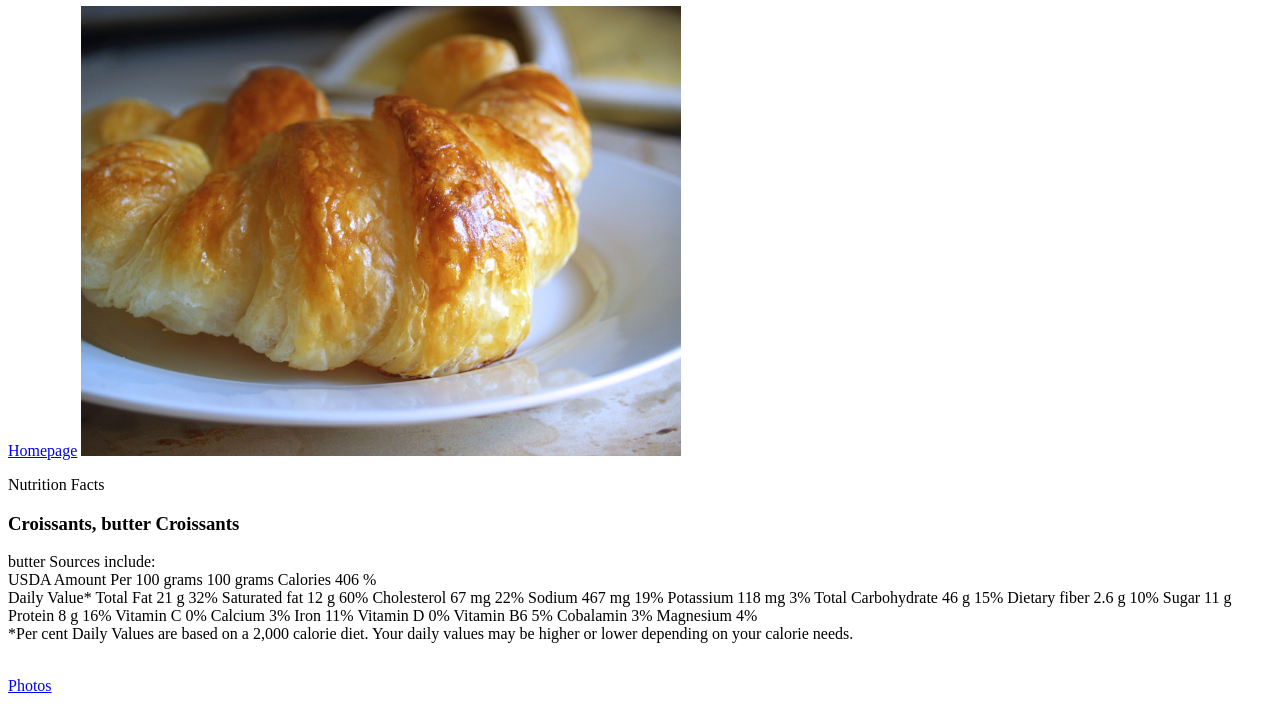
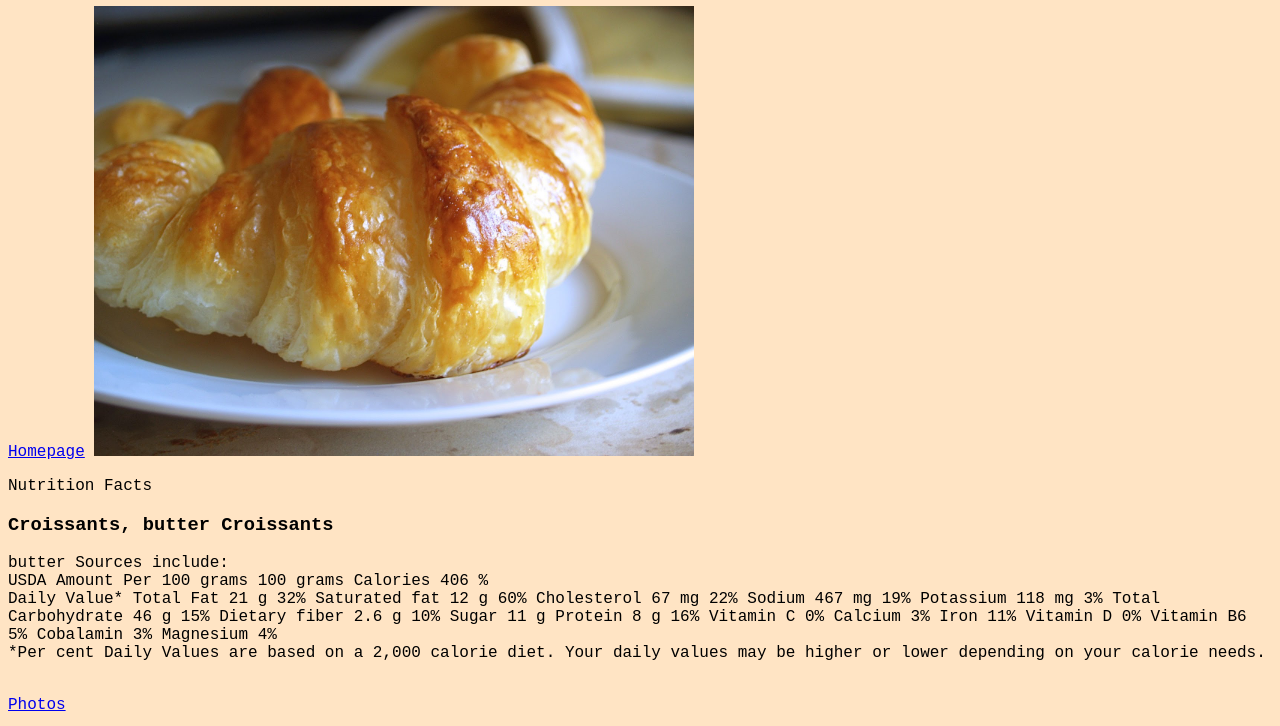
Before and after one commit to promiseowa/Croissant, a plain HTML site: page contact.html in a window 1280 px wide. Shown: the part 74-800 px from the top of the page. Drawn offline with Linux system fonts and the light colour scheme.

Commit message:
added css styles

```diff
--- a/contact.html
+++ b/contact.html
@@ -4,7 +4,9 @@
     <meta charset="UTF-8" />
     <meta http-equiv="X-UA-Compatible" content="IE=edge" />
     <meta name="viewport" content="width=device-width, initial-scale=1.0" />
-    <title>Document</title>
+    <title>Croissant</title>
+    <link rel="stylesheet" href="/style.css">
+
   </head>
   <body>
     <h1>Croissants</h1>
--- /dev/null
+++ b/style.css
@@ -0,0 +1,4 @@
+body {
+  font-family: "Courier New", Courier, monospace;
+  background-color: bisque;
+}
```
Also changed, not shown: photo.html (+2 -1 lines).
